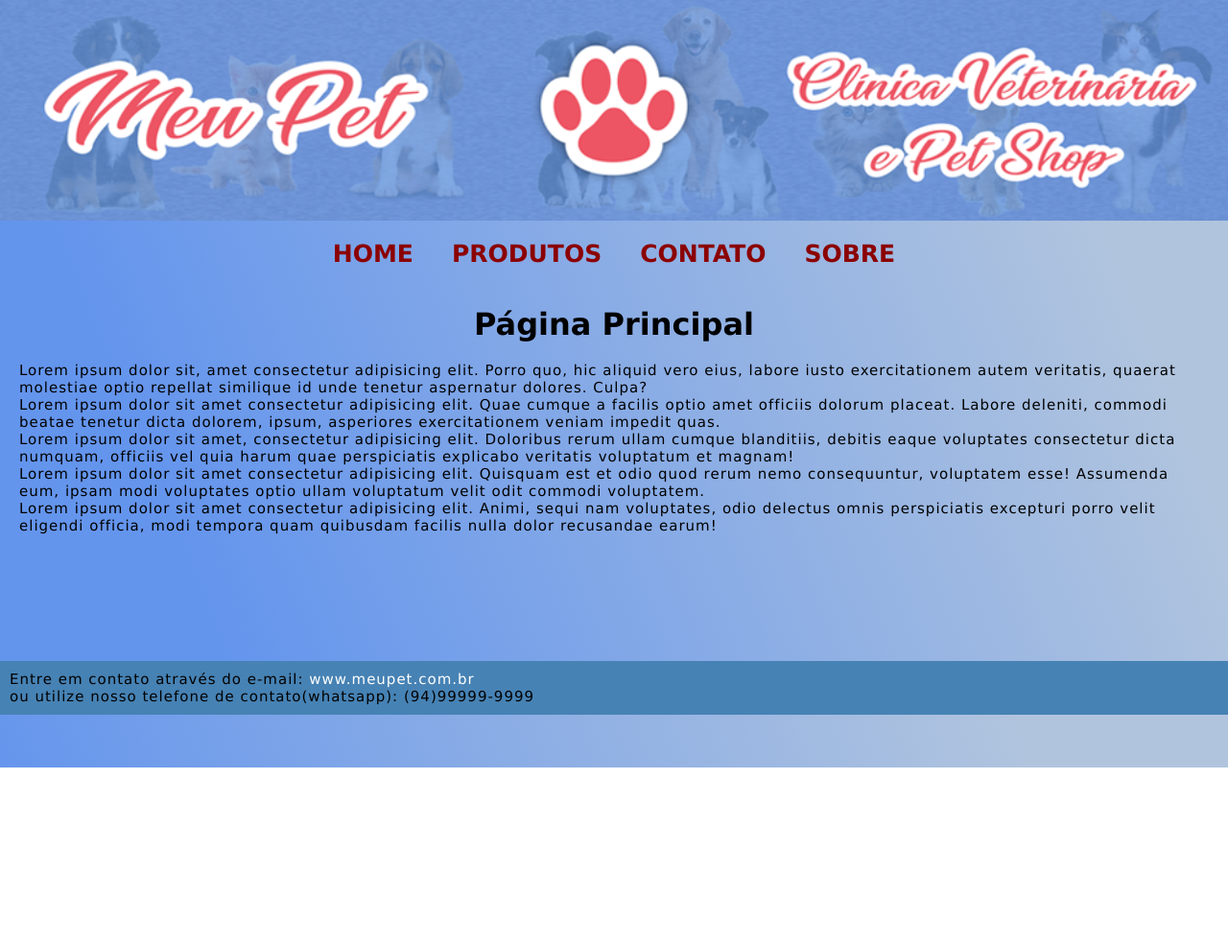
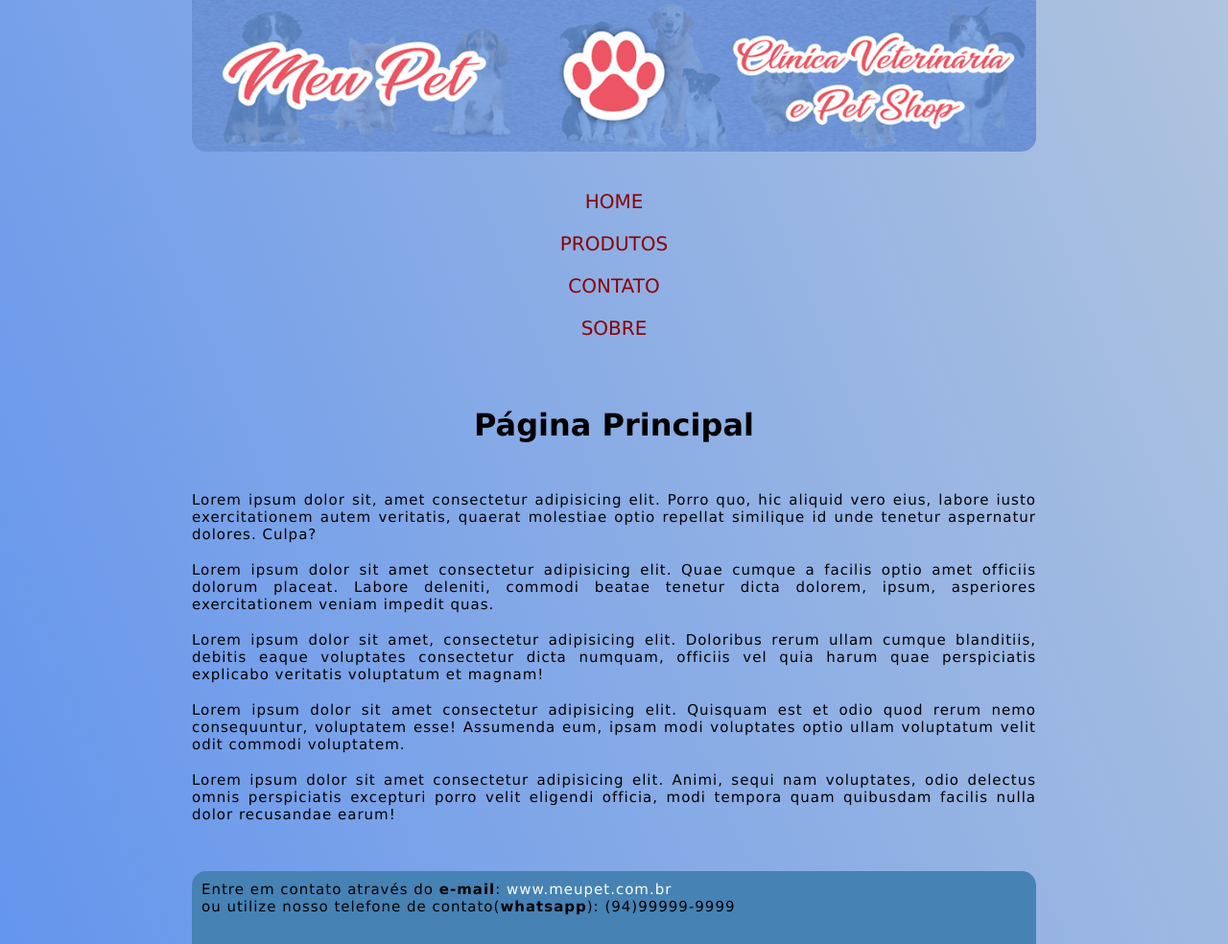
Before and after one commit to BlackthornEthan23/Site-Meu-Pet-2, a plain HTML site: page index.html in a window 1280 px wide. Shown: the whole page at 96% size. Before the commit the page ends 800 px from the top, so only its background shows below. Drawn offline with Linux system fonts and the light colour scheme.

Commit message:
fist commit

```diff
--- a/index.html
+++ b/index.html
@@ -1,5 +1,5 @@
 <!DOCTYPE html>
-<html lang="en">
+<html lang="pt-br">
 
 <head>
     <meta charset="UTF-8">
@@ -12,18 +12,25 @@
 <body>
 
     <header class="cabecalho">
+
         <div class="cabecalho-banner">
             <img src="banner.png" alt="banner do site." title="Meu Pet">
         </div>
 
         <nav class="navegacao">
-            <div class="navegacao-container">
-                <a class="menu" href="index.html">HOME</a>
-                <a class="menu" href="produtos.html">PRODUTOS</a>
-                <a class="menu" href="contato.html">CONTATO</a>
-                <a class="menu" href="sobre.html">SOBRE</a>
-            </div>
+
+                <ul class="list-container">
+                    <li class="list">
+                        <a class="menu" href="index.html">HOME</a>
+                        <a class="menu" href="produtos.html">PRODUTOS</a>
+                        <a class="menu" href="contato.html">CONTATO</a>
+                        <a class="menu" href="sobre.html">SOBRE</a>
+                    </li>
+
+                </ul>
+
         </nav>
+
     </header>
 
     <main class="conteudo">
@@ -36,24 +43,28 @@
                 aspernatur
                 dolores. Culpa?
             </p>
+            <br>
             <p>
                 Lorem ipsum dolor sit amet consectetur adipisicing elit. Quae cumque a facilis optio amet officiis
                 dolorum placeat. Labore deleniti, commodi beatae tenetur dicta dolorem, ipsum, asperiores
                 exercitationem
                 veniam impedit quas.
             </p>
+            <br>
             <p>
                 Lorem ipsum dolor sit amet, consectetur adipisicing elit. Doloribus rerum ullam cumque blanditiis,
                 debitis eaque voluptates consectetur dicta numquam, officiis vel quia harum quae perspiciatis
                 explicabo
                 veritatis voluptatum et magnam!
             </p>
+            <br>
             <p>
                 Lorem ipsum dolor sit amet consectetur adipisicing elit. Quisquam est et odio quod rerum nemo
                 consequuntur, voluptatem esse! Assumenda eum, ipsam modi voluptates optio ullam voluptatum velit
                 odit
                 commodi voluptatem.
             </p>
+            <br>
             <p>
                 Lorem ipsum dolor sit amet consectetur adipisicing elit. Animi, sequi nam voluptates, odio delectus
                 omnis perspiciatis excepturi porro velit eligendi officia, modi tempora quam quibusdam facilis nulla
@@ -65,9 +76,9 @@
     <footer class="rodape">
         <div class="rodape-container">
             <p>
-                Entre em contato através do e-mail: <a href="#">www.meupet.com.br</a>
+                Entre em contato através do <strong>e-mail</strong>: <a href="#">www.meupet.com.br</a>
                 <br>
-                ou utilize nosso telefone de contato(whatsapp): (94)99999-9999
+                ou utilize nosso telefone de contato(<strong>whatsapp</strong>): (94)99999-9999
             </p>
         </div>
     </footer>
--- a/style/style.css
+++ b/style/style.css
@@ -2,63 +2,109 @@
     margin: 0;
     padding: 0;
     box-sizing: border-box;
-    max-width: 100%;
-    max-height: 100%;
 }
 
 body{
     display: flex;
     flex-direction: column;
+    align-items: center;
+    justify-content: center;
+    max-width: 900px;
+
+    min-height: 18vh;
+    margin: 0 auto;
+    padding: 0 10px;
     font-family: Verdana, Tahoma, sans-serif;
-    background: linear-gradient(68.15deg, #6495ED 16.62%, #B0C4DE 85.61%);
+    background: linear-gradient(68.15deg, #6495ED, #B0C4DE);
 
 
 }
 
-
-
-img,.cabecalho, .cabecalho-banner{
+.cabecalho{
     display: flex;
     flex-direction: column;
     align-items: center;
     width: 100%;
-    text-align:center;
-    font-weight: 700;
 
 }
 
+.cabecalho-banner img{
+    display: flex;
+    align-items: center;
+    width: 100%;
+    text-align:center;
+    font-weight: 700;
+    border-radius: 0 0 15px 15px;
+}
+
+.navegacao .list{
+    display: flex;
+    flex-wrap: wrap;
+    flex-direction: row;
+    width: 100%;
+    padding-top: 30px;
+    padding-bottom: 30px;
+
+}
+
+.list-container{
+    display: flex;
+    justify-content: space-around;
+    width: 100%;
+}
+
+
+
+
+
+
 .navegacao, .navegacao-container, .menu{
     display: flex;
+    flex-direction: row;
     text-decoration: none;
     justify-content: space-evenly;
+    width: 100%;
+    margin-bottom: 20px;
     color:	#8B0000;
 
 }
+
+
 .navegacao-container, .menu{
     display: flex;
     text-decoration: none;
-    justify-content: space-evenly;
-    font-size: 25px;
-    gap: 20px;
+    flex-direction: row;
+    flex-wrap: wrap;
+    font-size: 20px;
+    gap: 10px;
     margin: 10px;
+    width: 100%;
 }
 
 a{
     font-size: 15px;
-    color:#4682B4 ;
+    color:#4682B4;
 }
 
 .conteudo, .conteudo-container{
     display: flex;
-    align-items: center;
+    flex-direction: row;
+    align-items: flex-start;
+    align-content: center;
+    text-align: justify;
+    margin: 10px;
+
 }
 
 .conteudo{
-    display: block;
-    padding: 10px;
-    margin: 10px;
-    height: 370px;
-
+    display: flex;
+    align-items: flex-start;
+    align-content: center;
+    flex-direction: column;
+    flex-wrap: wrap;
+    width: 100%;
+    min-height: 420px;
+    max-height: 100%;
 
 
 
@@ -66,18 +112,16 @@ a{
 
 .conteudo-container{
     display: block;
-    align-items: center;
+    align-items: flex-start;
     text-align: center;
-    height: 800px;
-
-
+    width: 100%;
 }
 
 h1{
     display: flex;
     justify-content: center;
     text-align: center;
-    margin-bottom: 10px;
+    margin-bottom: 40px;
     padding-bottom: 10px;
 }
 
@@ -88,22 +132,33 @@ p{
 
 
 .rodape{
-    display: flex;
-    align-items: flex-end;
+    display: block;
     width: 100%;
+    height: 100%;
+    margin-top: 40px;
 
 
 }
 
 .rodape-container{
-    display: flex;
-    align-items: flex-end;
-    padding: 10px;
+    display: block;
     width: 100%;
     background-color:#4682B4;
+    padding: 10px;
+    padding-bottom: 30px;
+    border-radius: 15px 15px 0 0;
 }
 
 a{
     text-decoration: none;
     color: white;
+
 }
+
+@media (max-width: 700px) {
+    .navegacao-container {
+        flex-direction: column;
+        align-items: start;
+        text-align: left;
+    }
+}
```
Also changed, not shown: contato.html (+14 -7 lines), produtos.html (+17 -6 lines), sobre.html (+14 -6 lines).
